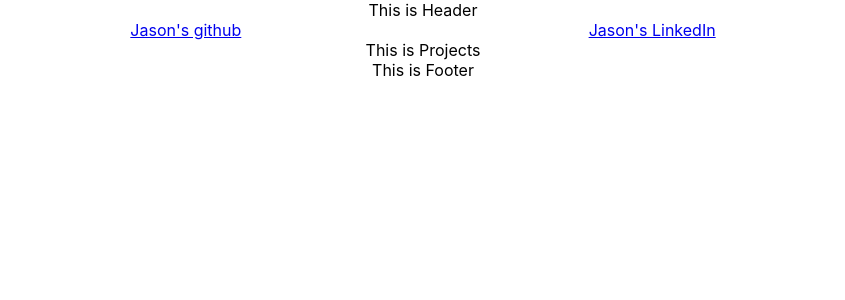
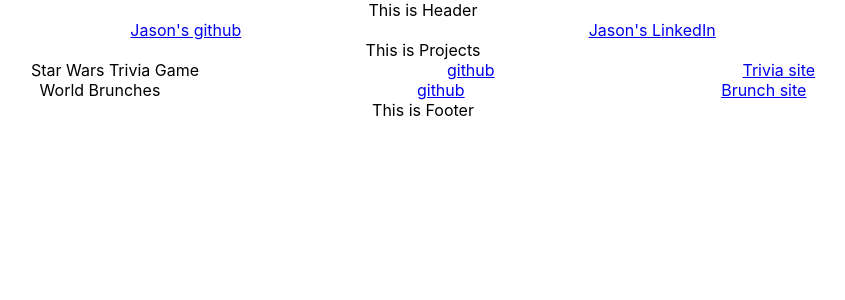
Before and after one commit to JasonKulak/react-day-1-hw, a React (Create React App) app: page / in a window 1280 px wide. Shown: the top 300 px of the page, without its empty margins (217-1062 px from the left). Built offline with nearby package versions, Linux system fonts and the light colour scheme.

Commit message:
projects one and two in the browser and updated the header

```diff
--- a/src/App.js
+++ b/src/App.js
@@ -10,10 +10,6 @@ function App() {
   return (
     <div className="App">
       <Header />
-        <div className="links">
-          <a href="https://github.com/JasonKulak">Jason's github</a>
-          <a href="https://www.linkedin.com/in/jason-kulak-2330b42a4/">Jason's LinkedIn</a>
-        </div>
       <Main />
       <Footer />
     </div>
--- a/src/components/Header.js
+++ b/src/components/Header.js
@@ -2,7 +2,12 @@
 const Header = (props) => {
 
     //The Components Returned JSX
-    return <div className="Header"> This is Header</div>
+    return <div className="Header"> This is Header
+    <div className="links">
+          <a href="https://github.com/JasonKulak">Jason's github</a>
+          <a href="https://www.linkedin.com/in/jason-kulak-2330b42a4/">Jason's LinkedIn</a>
+        </div>
+    </div>
 }
 
 // export the component
--- a/src/components/Projects.js
+++ b/src/components/Projects.js
@@ -2,7 +2,18 @@
 const Projects = (props) => {
 
     //The Components Returned JSX
-    return <div className="Projects"> This is Projects</div>
+    return <div className="Projects"> This is Projects
+        <div className="project-one">
+            Star Wars Trivia Game
+            <a href="https://github.com/JasonKulak/Seal_Project1">github</a>
+            <a href="https://jasonkulak.github.io/Seal_Project1/">Trivia site</a>
+        </div>
+        <div className="project-two">
+            World Brunches
+            <a href="https://github.com/JasonKulak/Project_2">github</a>
+            <a href="https://jk-project-2.onrender.com/sandwich">Brunch site</a>
+        </div>
+    </div>
 }
 
 // export the component
--- a/src/index.css
+++ b/src/index.css
@@ -16,3 +16,13 @@ code {
   display: flex;
   justify-content: space-evenly;
 }
+
+.project-one{
+  display: flex;
+  justify-content: space-evenly;
+}
+
+.project-two{
+  display: flex;
+  justify-content: space-evenly;
+}
```
